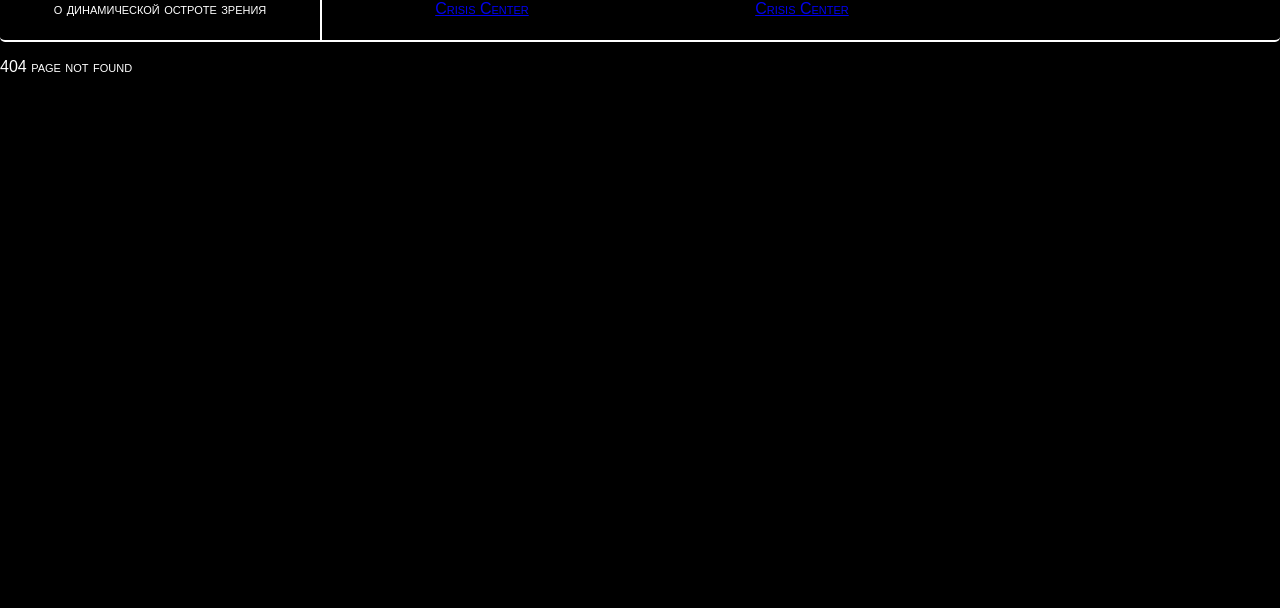
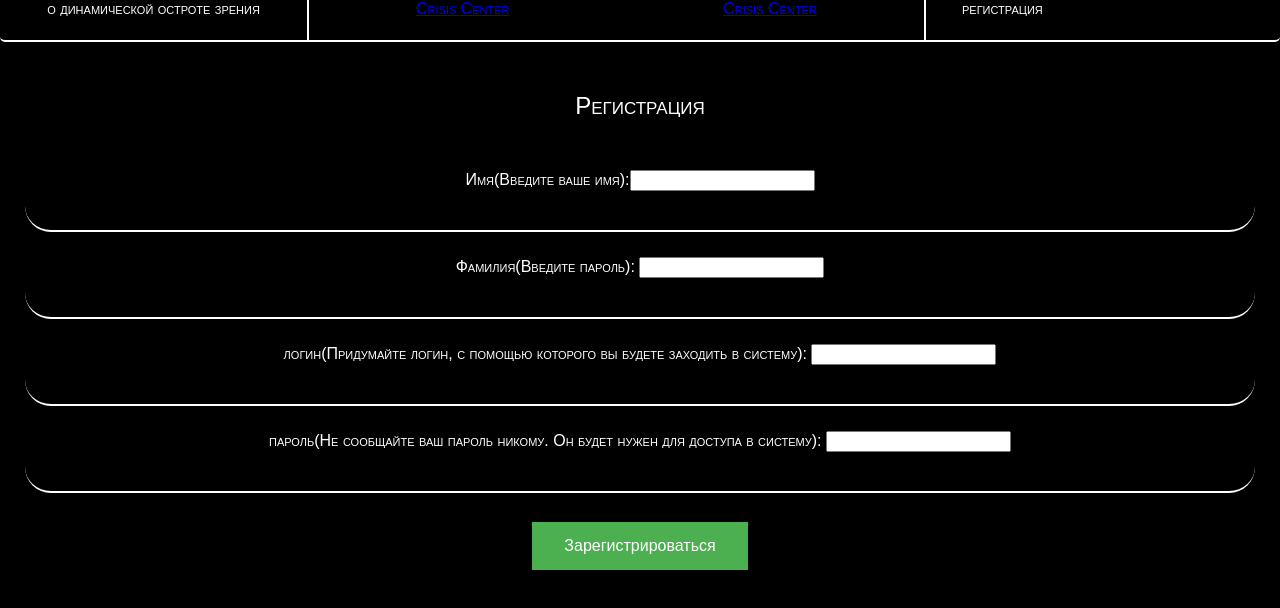
Before and after one commit to Ibydy/diplom, an Angular app: page /registration in a window 1280 px wide. Before the commit this address had no page. Shown: the top 608 px of the page. Built offline with nearby package versions, Linux system fonts and the light colour scheme.

Commit message:
add registration page

```diff
--- a/src/app/app.module.ts
+++ b/src/app/app.module.ts
@@ -8,9 +8,11 @@ import {RouterModule, Routes} from "@angular/router";
 import { PreviewComponent } from './components/preview/preview.component';
 import { HeaderComponent } from './components/header/header.component';
 import { NofoundComponent } from './components/nofound/nofound.component';
+import { RegistrationComponent } from './components/registration/registration.component';
 
 const appRoutes: Routes = [
   { path: 'preview', component: PreviewComponent },
+  { path: 'registration', component: RegistrationComponent},
   { path: '**', component: NofoundComponent}
 ];
 
@@ -19,7 +21,8 @@ const appRoutes: Routes = [
     AppComponent,
     PreviewComponent,
     HeaderComponent,
-    NofoundComponent
+    NofoundComponent,
+    RegistrationComponent
   ],
   imports: [
     RouterModule.forRoot(appRoutes),
--- a/src/app/components/header/header.component.html
+++ b/src/app/components/header/header.component.html
@@ -8,4 +8,7 @@
   <div class="header-link">
     <a routerLink="/preview" routerLinkActive="active">Crisis Center</a>
   </div>
+  <div class="header-link header-link-registration" routerLink="/registration">
+    регистрация
+  </div>
 </div>
--- a/src/app/components/header/header.component.less
+++ b/src/app/components/header/header.component.less
@@ -4,7 +4,7 @@
   height: 40px;
   &-link {
     cursor: pointer;
-    width: 25%;
+    width: 24%;
     float: left;
     height: 40px;
     border: none;
@@ -12,5 +12,9 @@
     &-first {
       border-right: 2px solid white;
     }
+    &-registration {
+      width: 12%;
+      border-left: 2px solid white;
+    }
   }
 }
--- /dev/null
+++ b/src/app/components/registration/Person.ts
@@ -0,0 +1,7 @@
+export class Person {
+  firstName: string;
+  lastName: string;
+  login: string;
+  password: string;
+  isAllfieldsFulfilled = ():boolean => !!this.firstName && !!this.lastName && !!this.login && !!this.password;
+}
--- /dev/null
+++ b/src/app/components/registration/registration.component.html
@@ -0,0 +1,27 @@
+<div class="registration-title">Регистрация</div>
+
+<div class="registration-field">
+  Имя(Введите ваше имя):<input [(ngModel)]="person.firstName" (keyup)="errorMessage = ''">
+</div>
+<div class="registration-field">
+  Фамилия(Введите пароль): <input [(ngModel)]="person.lastName" (keyup)="errorMessage = ''">
+</div>
+<div class="registration-field">
+  логин(Придумайте логин, с помощью которого вы будете заходить в систему):
+  <input [(ngModel)]="person.login" (keyup)="errorMessage = ''">
+</div>
+<div class="registration-field">
+  пароль(Не сообщайте ваш пароль никому. Он будет нужен для доступа в систему):
+  <input [(ngModel)]="person.password" (keyup)="errorMessage = ''">
+</div>
+
+<div class="registration-bottom">
+  <div *ngIf="errorMessage">
+    <div class="error-message">
+      {{errorMessage}}
+    </div>
+  </div>
+  <button class="button" (click)="registry()">
+    Зарегистрироваться
+  </button>
+</div>
--- /dev/null
+++ b/src/app/components/registration/registration.component.less
@@ -0,0 +1,18 @@
+.registration {
+  &-bottom{
+    text-align: center;
+  }
+  &-title {
+    margin-top: 50px;
+    margin-bottom: 50px;
+    text-align: center;
+    font-size: x-large;
+  }
+  &-field {
+    text-align: center;
+    height: 60px;
+    margin: 25px;
+    border-bottom: 2px solid;
+    border-radius: 26px;
+  }
+}
--- /dev/null
+++ b/src/app/components/registration/registration.component.ts
@@ -0,0 +1,24 @@
+import { Component, OnInit } from '@angular/core';
+import {Person} from "./Person";
+
+@Component({
+  selector: 'app-registration',
+  templateUrl: './registration.component.html',
+  styleUrls: ['./registration.component.less']
+})
+export class RegistrationComponent implements OnInit {
+  person = new Person();
+  errorMessage :string;
+  constructor() { }
+
+  ngOnInit() {
+  }
+
+  registry = () => {
+    if (!this.person.isAllfieldsFulfilled()) {
+      this.errorMessage = 'Заполните все поля!';
+      return;
+    }
+  }
+
+}
--- a/src/styles.css
+++ b/src/styles.css
@@ -10,3 +10,26 @@ span:empty {
   margin-left: 50px;
   display: inline-block;
 }
+.button {
+  background-color: #4CAF50;
+  border: none;
+  color: white;
+  padding: 15px 32px;
+  text-align: center;
+  text-decoration: none;
+  display: inline-block;
+  font-size: 16px;
+  margin: 4px 2px;
+  cursor: pointer;
+}
+.error-message {
+  background-color:red;
+  border: none;
+  color: white;
+  padding: 15px 32px;
+  text-align: center;
+  text-decoration: none;
+  display: inline-block;
+  font-size: 16px;
+  margin: 4px 2px;
+}
```
Also changed, not shown: 1 other file (tests, documents, lock files or other folders).
